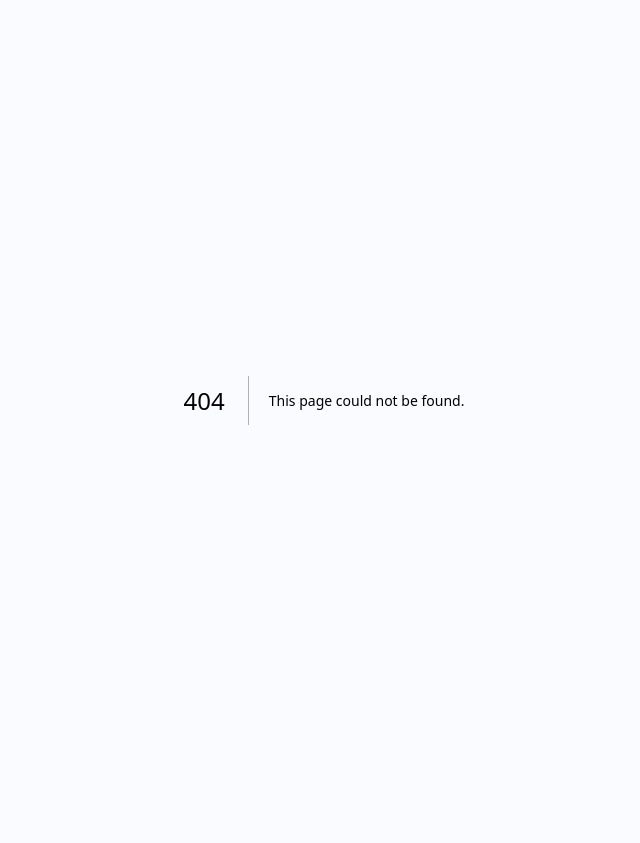
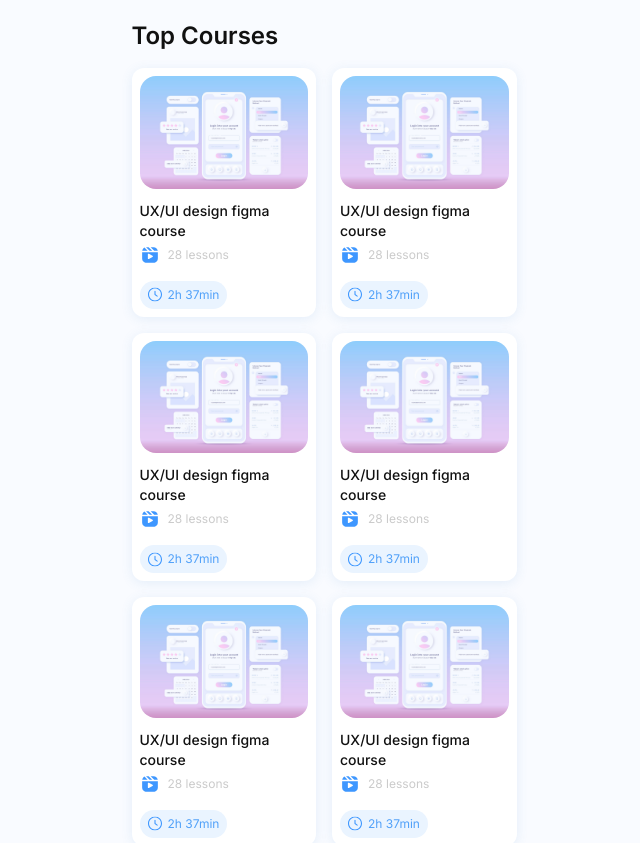
Before and after one commit to UlugbekAsadov/TelegramWebBotTemplate, a Next.js app: page /courses in a window 1280 px wide. Before the commit this address had no page. Shown: the top 843 px of the page, without its empty margins (316-956 px from the left). Before the commit the page ends 800 px from the top, so only its background shows below. Built offline with nearby package versions, Linux system fonts and the light colour scheme.

Commit message:
feat: course page implemented

```diff
--- /dev/null
+++ b/src/app/courses/page.tsx
@@ -0,0 +1,5 @@
+import { TopCourses } from '@/components/pages/top-courses/top-courses';
+
+export default function Page() {
+  return <TopCourses />;
+}
--- a/src/components/courses/course-card/course-card.tsx
+++ b/src/components/courses/course-card/course-card.tsx
@@ -1,12 +1,32 @@
+import { cva, VariantProps } from 'class-variance-authority';
 import Image from 'next/image';
+import Link from 'next/link';
+import { AnchorHTMLAttributes } from 'react';
+
+import { cn } from '@/lib/utils';
 
 import { CourseDetails } from './course-details';
 
-export const CourseCard = () => {
+const courseCardVariants = cva('rounded-xl bg-card text-card-foreground w-full shadow-courseCard', {
+  variants: {
+    size: {
+      medium: 'min-w-card p-3 ',
+      small: 'max-w-card p-2',
+    },
+  },
+
+  defaultVariants: {
+    size: 'medium',
+  },
+});
+
+interface IProps extends AnchorHTMLAttributes<HTMLAnchorElement>, VariantProps<typeof courseCardVariants> {}
+
+export const CourseCard = ({ className, size, href, ...props }: IProps) => {
   return (
-    <div className="p-3 rounded-xl bg-card text-card-foreground min-w-card shadow-courseCard">
+    <Link href={href || '#'} className={cn(courseCardVariants({ size }), className)} {...props}>
       <Image src="/mock-images/course-image.png" alt="course-name" width={214} height={143} className="rounded-lg" />
-      <CourseDetails />
-    </div>
+      <CourseDetails size={size} />
+    </Link>
   );
 };
--- a/src/components/courses/course-card/course-details.tsx
+++ b/src/components/courses/course-card/course-details.tsx
@@ -1,12 +1,27 @@
+import { cva, VariantProps } from 'class-variance-authority';
+import { HTMLAttributes } from 'react';
+
 import { Clock, MovieIcon } from '@/assets/icons';
+import { cn } from '@/lib/utils';
 
-export const CourseDetails = () => {
+const courseDetailsVariants = cva('mt-3', {
+  variants: {
+    size: {
+      medium: '[&>p]:text-base [&>p]:line-clamp-1 [&>div>span]:text-sm ',
+      small: '[&>p]:text-sm  [&>p]:line-clamp-2 [&>div>span]:text-xs',
+    },
+  },
+});
+
+interface IProps extends HTMLAttributes<HTMLDivElement>, VariantProps<typeof courseDetailsVariants> {}
+
+export const CourseDetails = ({ size, className, ...props }: IProps) => {
   return (
-    <div>
-      <p className="font-medium text-card-foreground line-clamp-1">UX/UI design figma course</p>
+    <div className={cn(courseDetailsVariants({ size }), className)} {...props}>
+      <p className="font-medium text-card-foreground line-clamp-2">UX/UI design figma course</p>
       <div className="flex items-center gap-2 mt-1">
         <MovieIcon />
-        <p className="text-muted-foreground">28 lessons</p>
+        <span className="text-muted-foreground">28 lessons</span>
       </div>
       <div className="bg-secondary text-secondary-foreground flex items-center w-fit py-1.5 px-2 rounded-full text-sm gap-1.5 mt-4">
         <Clock />
--- a/src/components/pages/categories/categories.tsx
+++ b/src/components/pages/categories/categories.tsx
@@ -6,7 +6,7 @@ export const CategoriesPage = () => {
   const { t } = useLocaleContext();
   return (
     <div className="p-section">
-      <h2 className='text-2xl font-semibold'>{t('category.categories')}</h2>
+      <h2 className="text-foreground text-2xl font-semibold">{t('category.categories')}</h2>
       <Categories variant="fullWidth" className="gap-2 flex flex-col mt-4" />
     </div>
   );
--- a/src/components/pages/home-page/sections/courses-section.tsx
+++ b/src/components/pages/home-page/sections/courses-section.tsx
@@ -1,9 +1,9 @@
 'use client';
 
 import { Courses } from '@/components/courses/courses';
+import { SeeAll } from '@/components/ui/see-all';
 import { useLocaleContext } from '@/context/locale.context';
 
-import { SeeAll } from '../../ui/see-all';
 
 interface IProps {
   sectionTitle: string;
--- /dev/null
+++ b/src/components/pages/top-courses/top-courses.tsx
@@ -0,0 +1,23 @@
+'use client';
+
+import { CourseCard } from '@/components/courses/course-card/course-card';
+import { useLocaleContext } from '@/context/locale.context';
+
+export const TopCourses = () => {
+  const { t } = useLocaleContext();
+  return (
+    <div className="p-section">
+      <h2 className="text-foreground text-2xl font-semibold">{t('courses.top_courses')}</h2>
+      <div className="grid grid-cols-2 gap-4 mt-4">
+        <CourseCard size="small" />
+        <CourseCard size="small" />
+        <CourseCard size="small" />
+        <CourseCard size="small" />
+        <CourseCard size="small" />
+        <CourseCard size="small" />
+        <CourseCard size="small" />
+        <CourseCard size="small" />
+      </div>
+    </div>
+  );
+};
```
